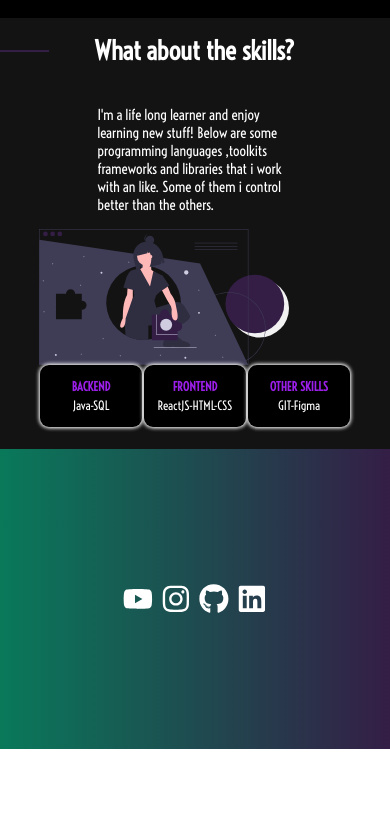
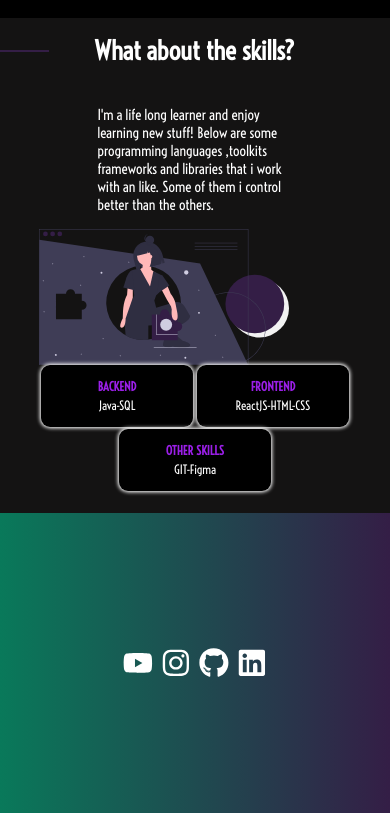
Before and after one commit to ash-ys/ash-ys.github.io, a React (Create React App) app: page / in a window 390 px wide. Shown: the part 1257-2070 px from the top of the page. Before the commit the page ends 2006 px from the top, so only its background shows below. Built offline with nearby package versions, Linux system fonts and the light colour scheme.

Commit message:
responsive

```diff
--- a/src/components/Skills/Skills.module.css
+++ b/src/components/Skills/Skills.module.css
@@ -40,9 +40,15 @@
   justify-content: center;
 }
 
-@media (max-width: 910px){
+@media (max-width: 910px) {
   .Skills .Container img {
     width: 80%;
     padding-right: 20%;
   }
 }
+
+@media (max-width: 714px) {
+  .Skills .Container .List {
+    flex-basis: 49%;
+  }
+}
```
